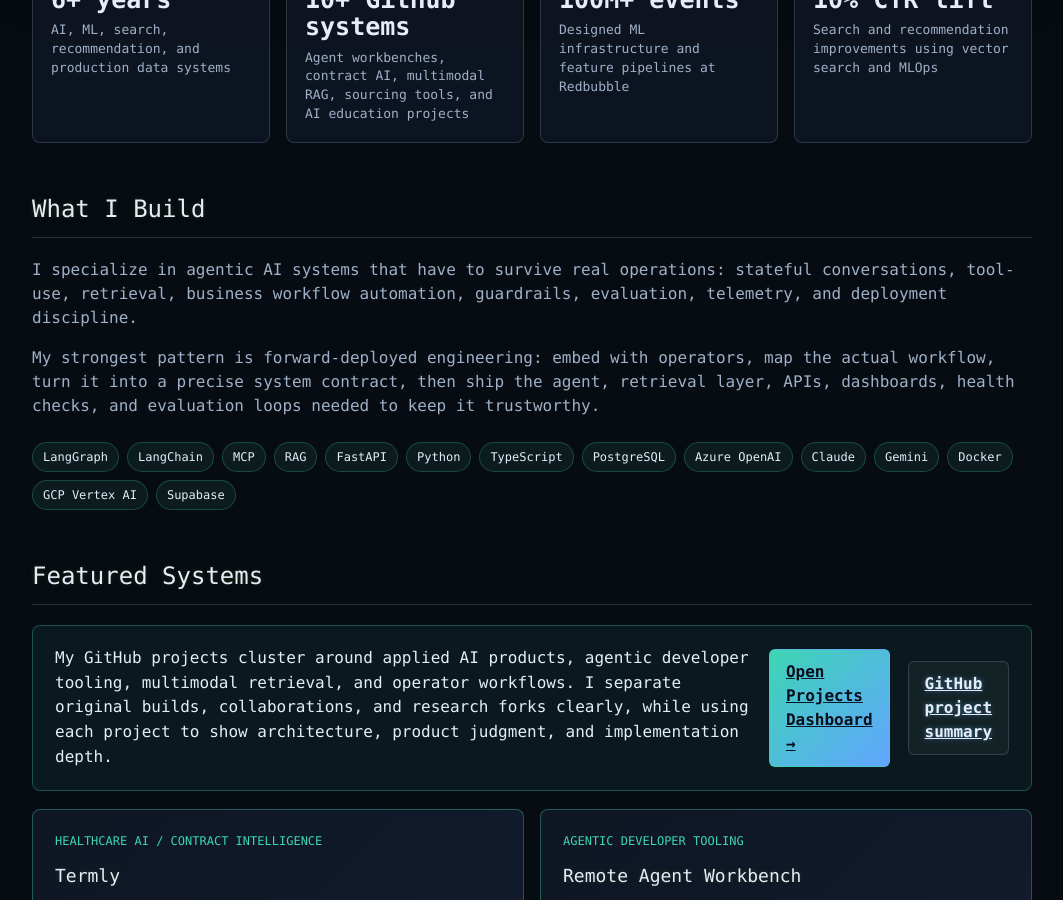
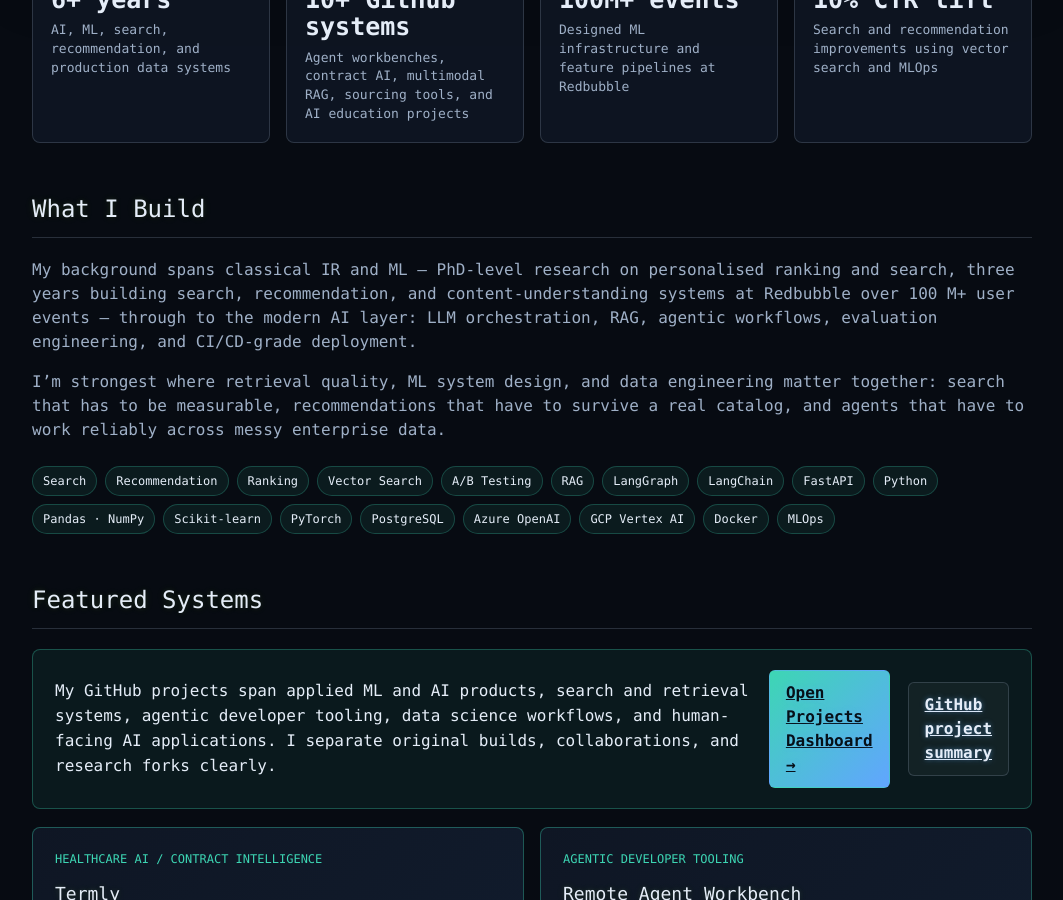
Before and after one commit to lycanlancelot/lycanlancelot.github.io, a Jekyll site: the page built from index.md, in a window 1280 px wide and 900 px high, scrolled down 954 px. Shown: the whole window, without its empty margins (108-1171 px from the left). Built offline with Jekyll 4.4.1, drawn with Linux system fonts in a browser that asks for light colours; some of the changed text lies outside the part shown.

Commit message:
Reframe identity: search PhD + data science, remove Forward-Deploy framing
- Hero copy: Senior ML Engineer · Data Scientist · PhD in Search &
  Recommendation Systems
- What I Build: lead with search/ranking/IR PhD background and Redbubble
  data science experience; remove forward-deployed paragraph
- Capability strip: add Search, Recommendation, Ranking, Vector Search,
  A/B Testing, Pandas/NumPy, Scikit-learn, PyTorch, MLOps
- WiseTech work item: drop "forward-deployed technical lead" wording
- Redbubble item: expand with search/recommendation/content-AI detail
- Education: add "Search & Recommendation Systems" PhD focus label
- Hiring Signal: reframe around search + ML + measurable systems
- github-projects.md: intro and "What These Projects Show" updated with
  search/ranking PhD and data science context

```diff
--- a/index.md
+++ b/index.md
@@ -5,7 +5,7 @@
 <section class="hero-panel">
   <p class="eyebrow">Melbourne, Australia / Australian Permanent Resident</p>
   <h1>Liangjun (Lance) Song, PhD</h1>
-  <p class="hero-copy">Forward-Deployed AI Engineer building production-grade agentic workflows, RAG systems, and automation platforms that move ambiguous business work into auditable software.</p>
+  <p class="hero-copy">Senior ML Engineer · Data Scientist · PhD in Search &amp; Recommendation Systems. I build production AI across the stack: search ranking, retrieval pipelines, content understanding, LLM-powered workflows, RAG, and agentic automation.</p>
   <div class="hero-actions">
     <a class="button primary" href="/cv.html">View CV</a>
     <a class="button primary" href="/projects.html">Projects Dashboard</a>
@@ -37,31 +37,35 @@
 
 ## What I Build
 
-I specialize in agentic AI systems that have to survive real operations: stateful conversations, tool-use, retrieval, business workflow automation, guardrails, evaluation, telemetry, and deployment discipline.
+My background spans classical IR and ML — PhD-level research on personalised ranking and search, three years building search, recommendation, and content-understanding systems at Redbubble over 100 M+ user events — through to the modern AI layer: LLM orchestration, RAG, agentic workflows, evaluation engineering, and CI/CD-grade deployment.
 
-My strongest pattern is forward-deployed engineering: embed with operators, map the actual workflow, turn it into a precise system contract, then ship the agent, retrieval layer, APIs, dashboards, health checks, and evaluation loops needed to keep it trustworthy.
+I'm strongest where retrieval quality, ML system design, and data engineering matter together: search that has to be measurable, recommendations that have to survive a real catalog, and agents that have to work reliably across messy enterprise data.
 
 <div class="capability-strip">
+  <span>Search</span>
+  <span>Recommendation</span>
+  <span>Ranking</span>
+  <span>Vector Search</span>
+  <span>A/B Testing</span>
+  <span>RAG</span>
   <span>LangGraph</span>
   <span>LangChain</span>
-  <span>MCP</span>
-  <span>RAG</span>
   <span>FastAPI</span>
   <span>Python</span>
-  <span>TypeScript</span>
+  <span>Pandas · NumPy</span>
+  <span>Scikit-learn</span>
+  <span>PyTorch</span>
   <span>PostgreSQL</span>
   <span>Azure OpenAI</span>
-  <span>Claude</span>
-  <span>Gemini</span>
+  <span>GCP Vertex AI</span>
   <span>Docker</span>
-  <span>GCP Vertex AI</span>
-  <span>Supabase</span>
+  <span>MLOps</span>
 </div>
 
 ## Featured Systems
 
 <div class="project-summary-panel">
-  <p>My GitHub projects cluster around applied AI products, agentic developer tooling, multimodal retrieval, and operator workflows. I separate original builds, collaborations, and research forks clearly, while using each project to show architecture, product judgment, and implementation depth.</p>
+  <p>My GitHub projects span applied ML and AI products, search and retrieval systems, agentic developer tooling, data science workflows, and human-facing AI applications. I separate original builds, collaborations, and research forks clearly.</p>
   <a class="button primary" href="/projects.html">Open Projects Dashboard →</a>
   <a class="button" href="/github-projects.html">GitHub project summary</a>
 </div>
@@ -156,7 +160,7 @@
   <div class="timeline-item">
     <span>Apr 2025 - Present</span>
     <h3>WiseTech Global - AI Engineer, AI/ML Group</h3>
-    <p>Forward-deployed technical lead for CWBot and TriageAgent. Architect stateful multi-turn agents with LangGraph and MCP, integrate enterprise APIs and internal knowledge bases, implement guardrails, and establish evaluation, telemetry, readiness, and CI/CD standards for production AI services.</p>
+    <p>AI Engineer on CWBot and TriageAgent. Architect stateful multi-turn LLM agents with LangGraph and MCP, design RAG workflows over enterprise knowledge bases, implement guardrails and evaluation pipelines, and own CI/CD and deployment standards for production AI services.</p>
   </div>
   <div class="timeline-item">
     <span>Feb 2025 - Present</span>
@@ -165,8 +169,8 @@
   </div>
   <div class="timeline-item">
     <span>Jan 2022 - Jan 2025</span>
-    <h3>Redbubble - Data Scientist</h3>
-    <p>Built search, recommendation, fraud, content-classification, and moderation systems. Delivered vector-search improvements with Marqo and GCP Vertex AI, improving CTR by 10% and add-to-cart by 0.5%, and designed ML infrastructure over 100M+ user events.</p>
+    <h3>Redbubble - Data Scientist (Search &amp; Recommendation · Content AI · Moderation)</h3>
+    <p>Built and owned search ranking, recommendation, content-classification, and moderation ML systems. Delivered vector-search improvements with Marqo and GCP Vertex AI MLOps pipelines, lifting CTR by 10% and add-to-cart by 0.5%. Designed feature pipelines and ML infrastructure over 100M+ user events and led GA4 analytics migration.</p>
   </div>
   <div class="timeline-item">
     <span>Jul 2012 - Jun 2013</span>
@@ -180,7 +184,7 @@
 <div class="compact-grid">
   <div>
     <h3>Education</h3>
-    <p>PhD in Computer Science, RMIT University. B.Sc. in Computer Science, Harbin Institute of Technology.</p>
+    <p>PhD in Computer Science — Search &amp; Recommendation Systems, RMIT University. B.Sc. in Computer Science, Harbin Institute of Technology.</p>
   </div>
   <div>
     <h3>Publications</h3>
@@ -199,6 +203,6 @@
 ## Hiring Signal
 
 <div class="hire-panel">
-  <p>I am strongest where an AI product cannot be solved by a demo alone: ambiguous workflow, operational risk, messy enterprise data, non-technical stakeholders, and the need for a system that is observable, evaluable, and safe enough to run repeatedly.</p>
+  <p>My strongest fit is where search, retrieval, and ML engineering meet production AI: meaningful evaluation metrics, large or noisy catalogs, data pipelines that need to be reliable, and systems that need to improve measurably over time — not just demo well once. PhD-trained in search and recommendation, hands-on in data science and MLOps, now building LLM-powered systems end-to-end.</p>
   <a class="button primary" href="mailto:liangjun.song@outlook.com">Start a conversation</a>
 </div>
```
Also changed, not shown: github-projects.md (+8 -6 lines).
